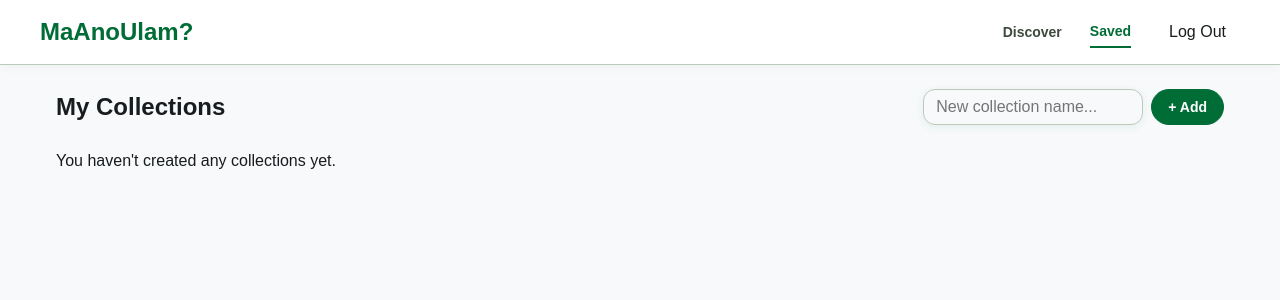
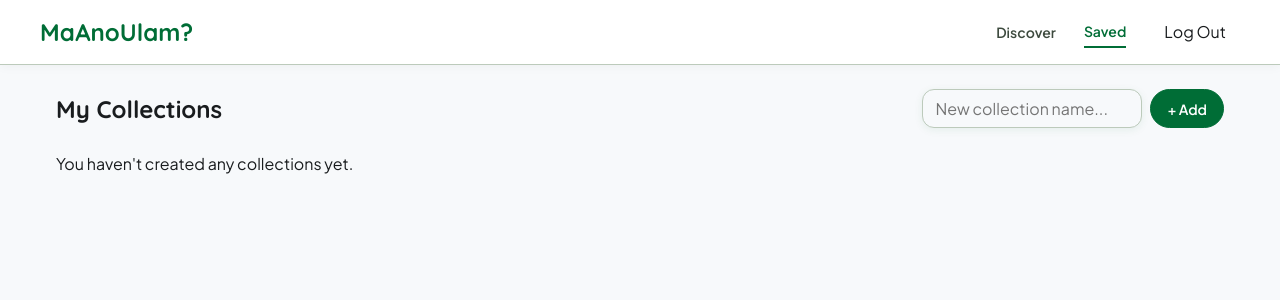
Before and after one commit to willarinsol/MaAnoUlam, a Django app: page /playground/saved/ in a window 1280 px wide. Shown: the top 300 px of the page. Run offline with Django 5.2, Linux system fonts and the light colour scheme; a user stored in the database is signed in; data comes from the database, SQL or seed files in the repository; both versions use the stored data as it was after the commit.

Commit message:
chore: update saved_recipes.html to include additional font styles

```diff
--- a/playground/templates/saved_recipes.html
+++ b/playground/templates/saved_recipes.html
@@ -5,6 +5,15 @@
     <title>Saved Recipes - MaAnoUlam?</title>
     <link rel="stylesheet" href="{% static 'style.css' %}" />
     <link rel="stylesheet" href="{% static 'recipe_discovery.css' %}" />
+    <link
+      href="https://fonts.googleapis.com/css2?family=Plus+Jakarta+Sans:wght@400;500;600&family=Quicksand:wght@600;700&display=swap"
+      rel="stylesheet"
+    />
+
+    <link
+      href="https://fonts.googleapis.com/css2?family=Material+Symbols+Outlined:wght,FILL@100..700,0..1&display=swap"
+      rel="stylesheet"
+    />
   </head>
   <body>
     <header class="site-header">
```
Also changed, not shown: db.sqlite3.
